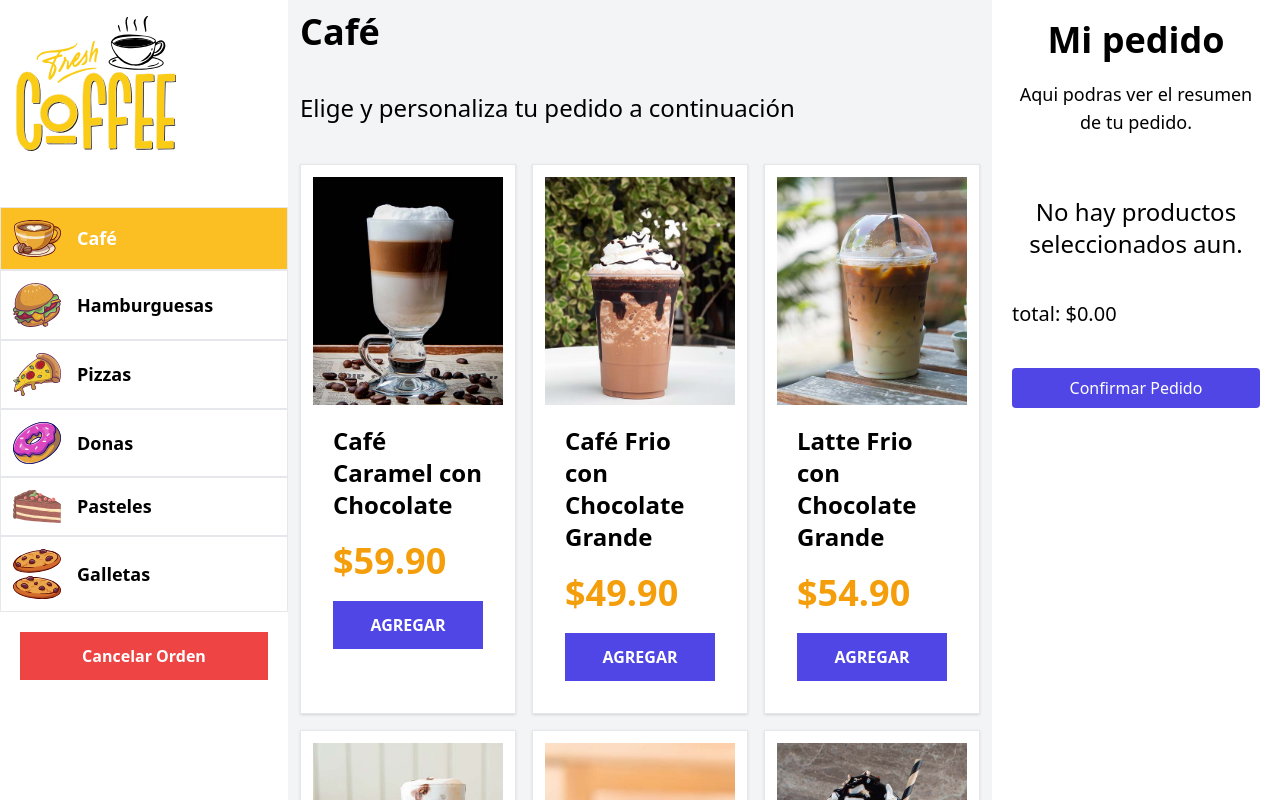
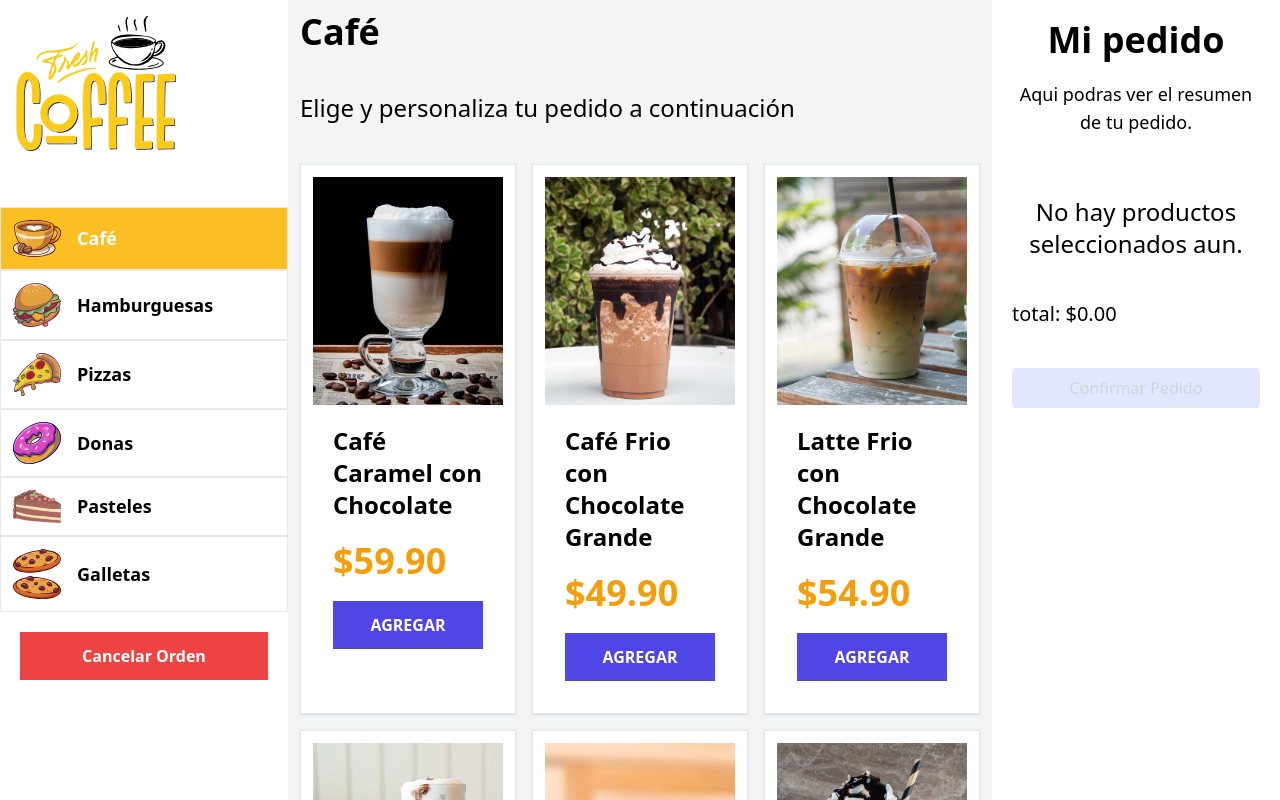
Before and after one commit to Joshjavy/react-quiosco, a React (Vite) app: page / in a window 1280 px wide. Built offline with nearby package versions, Linux system fonts and the light colour scheme.

Commit message:
295. Deshabilitar el Botón de Realizar Pedido si el Pedido esta vacio

```diff
--- a/src/components/Resumen.jsx
+++ b/src/components/Resumen.jsx
@@ -4,6 +4,8 @@ import { formatearDinero } from "../helpers";
 
 export default function Resumen() {
   const { pedido,total } = useQuiosco();
+  const comprobarPedido = () => pedido.length === 0;
+  console.log(comprobarPedido())
   return (
     <aside className="md:w-72 h-screen overflow-y-scroll  p-5">
       <h1 className="text-4xl font-black text-center"> Mi pedido </h1>
@@ -26,10 +28,14 @@ export default function Resumen() {
             <p className="text-xl mt-10"> total: { formatearDinero(total) } </p>
       </div>
             <form className="w-full">
+
               <input type="submit"
-                className="bg-indigo-600 hover:bg-indigo-800 hover:text-white rounded px-5 py-2 text-white text-center w-full cursor-pointer"
+                className={`${comprobarPedido()? 'bg-indigo-100': 'bg-indigo-600 hover:bg-indigo-800 hover:text-white'}
+                    rounded px-5 py-2 text-gray-300 text-center w-full cursor-pointer`}
                 value="Confirmar Pedido"
+                disabled= { comprobarPedido() }
               />
+
             </form>
     </aside>
   )
```
